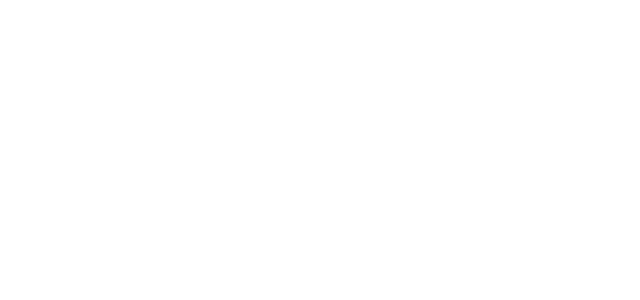
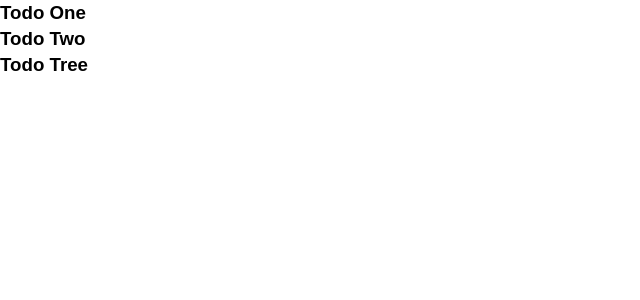
Before and after one commit to franciscovaz/vue-todo-list, a Vue app: page / in a window 1280 px wide. Shown: the top 300 px of the page, without its empty margins (0-640 px from the left). Built offline with nearby package versions, Linux system fonts and the light colour scheme.

Commit message:
first v-for and v-bind key

```diff
--- a/src/App.vue
+++ b/src/App.vue
@@ -1,11 +1,17 @@
 <template>
-  <div id="app"></div>
+  <div id="app">
+    <Todos v-bind:todos="todos" />
+  </div>
 </template>
 
 <script>
+import Todos from './components/Todos';
+
 export default {
   name: 'App',
-  components: {},
+  components: {
+    Todos,
+  },
   data() {
     return {
       todos: [
--- a/src/components/Todos.vue
+++ b/src/components/Todos.vue
@@ -1,12 +1,15 @@
 <template>
   <div>
-    <h1>Todos</h1>
+    <div v-bind:key="todo.id" v-for="todo in todos">
+      <h3>{{ todo.title }}</h3>
+    </div>
   </div>
 </template>
 
 <script>
 export default {
   name: 'Todos',
+  props: ['todos'],
 };
 </script>
 
```
